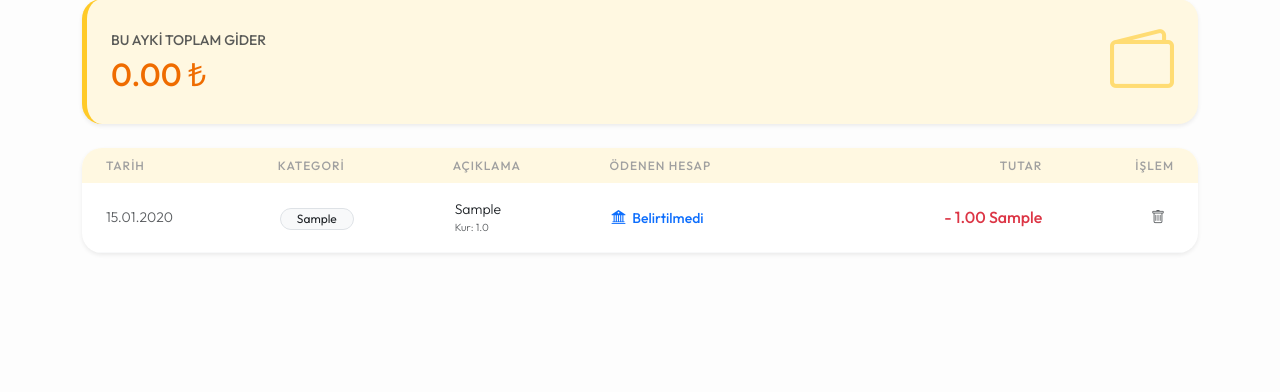
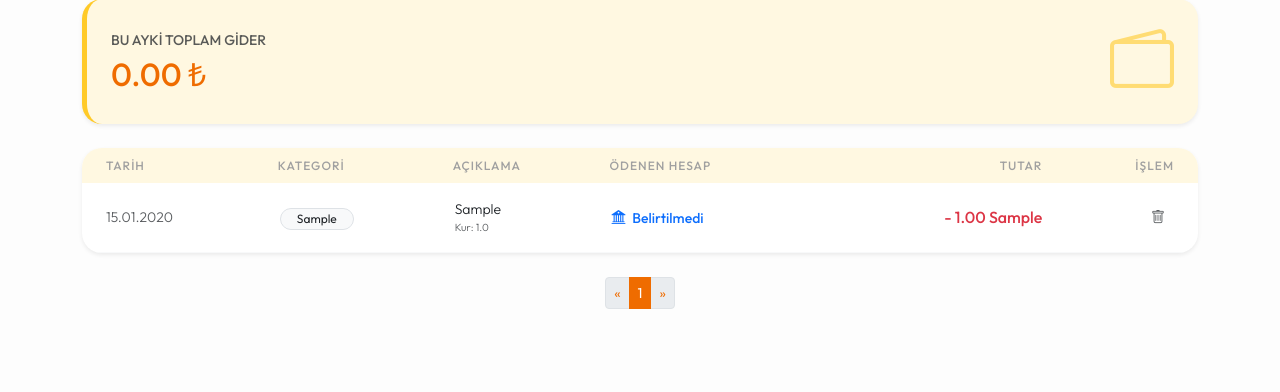
Before and after one commit to musty7091/yvr, a Flask app: page /gider/giderler in a window 1280 px wide. Shown: the part 279-671 px from the top of the page. Run offline with Flask 3, Linux system fonts and the light colour scheme; the visitor is signed in with stand-in values (Sample User, id 1); tables that the repository leaves empty hold one stand-in row (values such as "Sample post"); some libraries are stand-ins or nearby versions.

Commit message:
pagination

```diff
--- a/routes/gider_isleri.py
+++ b/routes/gider_isleri.py
@@ -1,4 +1,5 @@
 from flask import Blueprint, render_template, request, redirect, url_for, session, flash
+from sqlalchemy import extract, func
 from models import db, Gider, BankaKasa
 from utils import GUNCEL_KURLAR
 from datetime import datetime
@@ -10,22 +11,32 @@ def giderler():
     if 'logged_in' not in session:
         return redirect(url_for('genel.index'))
 
-    # Tüm giderleri tarihe göre en yeni üstte olacak şekilde çekiyoruz
-    gider_listesi = Gider.query.order_by(Gider.tarih.desc()).all()
+    # --- PAGINATION ---
+    page = request.args.get('page', 1, type=int)
+    per_page = 25  # istersen 15/20/50 yaparız
 
-    # Bu ayki toplam gideri döviz kurlarını TL'ye çevirerek hesapla
+    pagination = (
+        Gider.query
+        .order_by(Gider.tarih.desc())
+        .paginate(page=page, per_page=per_page, error_out=False)
+    )
+
+    # Bu ayki toplam gider (sayfaya bağlı olmasın diye SQL ile hesapla)
     bu_ay = datetime.now()
-    bu_ay_toplam = sum(
-        (g.tutar * g.kur_degeri) for g in gider_listesi
-        if g.tarih and g.tarih.month == bu_ay.month and g.tarih.year == bu_ay.year
-    )
+    bu_ay_toplam = db.session.query(
+        func.coalesce(func.sum(Gider.tutar * Gider.kur_degeri), 0.0)
+    ).filter(
+        extract('month', Gider.tarih) == bu_ay.month,
+        extract('year', Gider.tarih) == bu_ay.year
+    ).scalar() or 0.0
 
     kasalar = BankaKasa.query.all()
 
     return render_template(
         'giderler.html',
-        giderler=gider_listesi,
-        bu_ay_toplam=round(bu_ay_toplam, 2),
+        giderler=pagination.items,   # template geriye dönük uyum
+        pagination=pagination,       # template pagination bar için
+        bu_ay_toplam=round(float(bu_ay_toplam), 2),
         kurlar=GUNCEL_KURLAR,
         kasalar=kasalar
     )
@@ -45,10 +56,10 @@ def gider_ekle():
     except ValueError:
         tutar = 0
 
-    # Basit güvenlik: 0 veya negatif gider kaydı eklemeyelim (yanlışlıkla boş gönderim çok oluyor)
+    # Basit güvenlik: 0 veya negatif gider kaydı eklemeyelim
     if tutar <= 0:
         flash('Gider tutarı 0 olamaz. Lütfen tutar girin.', 'warning')
-        return redirect(request.referrer or url_for('genel.index'))
+        return redirect(request.referrer or url_for('gider.giderler'))
 
     islem_kuru = GUNCEL_KURLAR.get(birim, 1.0) if birim != 'TL' else 1.0
 
--- a/templates/giderler.html
+++ b/templates/giderler.html
@@ -35,6 +35,10 @@
     </div>
 </div>
 
+{# Pagination gelmeden kırılmaması için fallback #}
+{% set pager = pagination if pagination is defined else None %}
+{% set giderler_list = pager.items if pager else giderler %}
+
 <div class="card card-custom p-0 overflow-hidden shadow-sm border-0">
     <div class="table-responsive">
         <table class="table table-hover align-middle mb-0">
@@ -49,7 +53,7 @@
                 </tr>
             </thead>
             <tbody>
-                {% for g in giderler %}
+                {% for g in giderler_list %}
                 <tr>
                     <td class="ps-4 text-muted small">
                         {{ g.tarih.strftime('%d.%m.%Y') }}
@@ -86,7 +90,7 @@
                     </td>
                 </tr>
                 {% endfor %}
-                {% if not giderler %}
+                {% if not giderler_list %}
                 <tr>
                     <td colspan="6" class="text-center py-5 text-muted small">Kayıtlı gider bulunmamaktadır.</td>
                 </tr>
@@ -95,6 +99,54 @@
         </table>
     </div>
 </div>
+
+{# Pagination bar (route paginate etmeye başlayınca aktif olacak) #}
+{% if pager %}
+<nav class="mt-4 d-flex justify-content-center" aria-label="Giderler Sayfalama">
+    <ul class="pagination pagination-sm mb-0">
+
+        <li class="page-item {% if not pager.has_prev %}disabled{% endif %}">
+            <a class="page-link" href="{{ url_for('gider.giderler', page=pager.prev_num) if pager.has_prev else '#' }}" aria-label="Önceki">
+                <span aria-hidden="true">&laquo;</span>
+            </a>
+        </li>
+
+        {# Sayfa numaraları: çok uzamasın diye pencere mantığı #}
+        {% set start = pager.page - 2 %}
+        {% set end = pager.page + 2 %}
+        {% if start < 1 %}{% set start = 1 %}{% endif %}
+        {% if end > pager.pages %}{% set end = pager.pages %}{% endif %}
+
+        {% for p in range(start, end + 1) %}
+        <li class="page-item {% if p == pager.page %}active{% endif %}">
+            <a class="page-link" href="{{ url_for('gider.giderler', page=p) }}">{{ p }}</a>
+        </li>
+        {% endfor %}
+
+        <li class="page-item {% if not pager.has_next %}disabled{% endif %}">
+            <a class="page-link" href="{{ url_for('gider.giderler', page=pager.next_num) if pager.has_next else '#' }}" aria-label="Sonraki">
+                <span aria-hidden="true">&raquo;</span>
+            </a>
+        </li>
+
+    </ul>
+</nav>
+
+<style>
+/* Turuncu tema ile uyumlu active */
+.pagination .page-item.active .page-link{
+    background-color:#ef6c00 !important;
+    border-color:#ef6c00 !important;
+    color:#fff !important;
+}
+.pagination .page-link{
+    color:#ef6c00;
+}
+.pagination .page-link:hover{
+    color:#ef6c00;
+}
+</style>
+{% endif %}
 
 <div class="modal fade" id="giderEkleModal" tabindex="-1">
     <div class="modal-dialog modal-dialog-centered">
```
